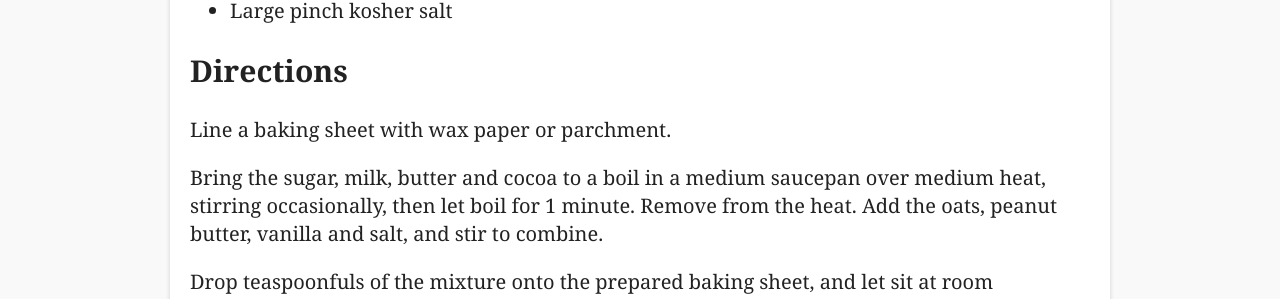
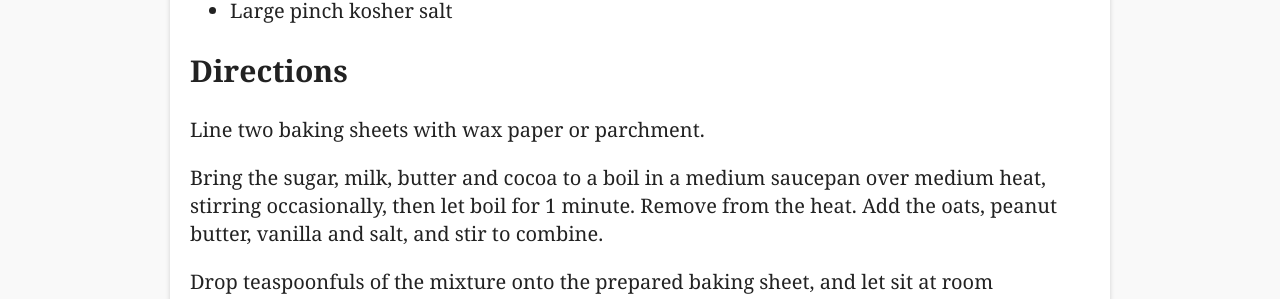
Before and after one commit to adamhammes/old-site, a Jekyll site: the page built from site/recipes/_posts/2016-09-16-no-bake-cookies.md, in a window 1280 px wide. Shown: the part 512-811 px from the top of the page. Built offline with Jekyll 4.4.1, drawn with Linux system fonts in a browser that asks for light colours.

Commit message:
Specify that two baking sheets are needed

```diff
--- a/site/recipes/_posts/2016-09-16-no-bake-cookies.md
+++ b/site/recipes/_posts/2016-09-16-no-bake-cookies.md
@@ -19,7 +19,7 @@ title: No-Bake Cookies
 
 ## Directions
 
-Line a baking sheet with wax paper or parchment.
+Line two baking sheets with wax paper or parchment.
 
 Bring the sugar, milk, butter and cocoa to a boil in a medium saucepan over medium heat, stirring occasionally, then let boil for 1 minute.
 Remove from the heat.
```
